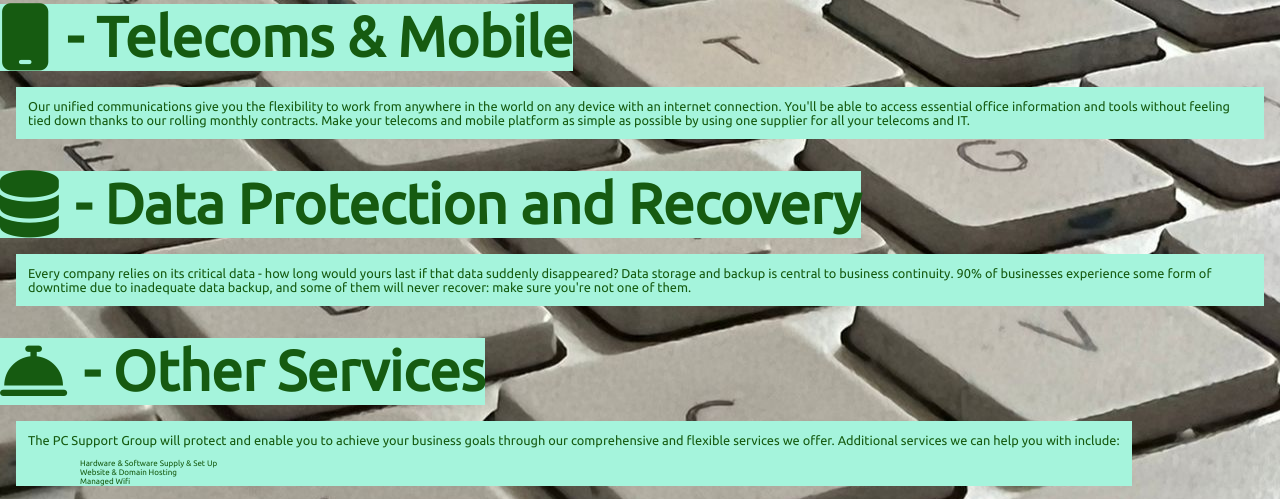
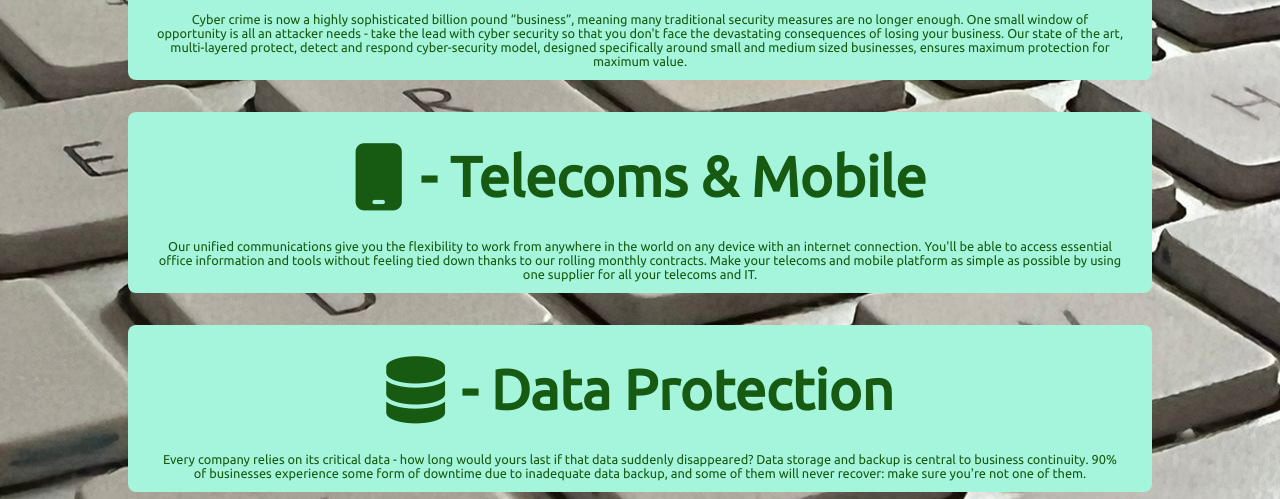
Before and after one commit to mark279455/Quicksilver-IT, a plain HTML site: page services.html in a window 1280 px wide. Shown: the part 742-1241 px from the top of the page. Drawn offline with Linux system fonts and the light colour scheme.

Commit message:
restyle of centre section of services page

```diff
--- a/assets/css/styles.css
+++ b/assets/css/styles.css
@@ -21,7 +21,7 @@
 * {
     margin: 0;
     padding: 0;
-    /* box-sizing: border-box; */
+    box-sizing: border-box;
 }
 
 body {
@@ -76,7 +76,6 @@ ul {
 
 #qit {
     color: inherit;
-    font-size: 3rem;
     text-decoration: none;
 }
 
@@ -89,7 +88,6 @@ ul {
 /* center section */
 #center {
     background: url('../images/background.jpg');
-    /* background-color: violet; */
     font-family: Ubuntu, sans-serif;
 }
 
@@ -228,10 +226,6 @@ i {
     color: var(--textcolor);
 }
 
-/* i:hover {
-    font-size: 265%;
-} */
-
 .tooltip-text {
     visibility: hidden;
     position: absolute;
@@ -243,6 +237,10 @@ i {
     font-family: Ubuntu, sans-serif;
 }
 
+.hover-text:hover {
+    font-size: 2rem;
+}
+
 .hover-text:hover .tooltip-text {
     visibility: visible;
 }
@@ -250,7 +248,6 @@ i {
 .hover-text {
     position: relative;
     display: inline-block;
-    /* margin: 10px; */
     font-family: Ubuntu, sans-serif;
     text-align: center;
 }
@@ -269,12 +266,21 @@ i {
     align-items: flex-start;
 }
 
+.service-block {
+    background-color: var(--background);
+    width: 80%;
+    margin: 1rem auto;
+    text-align: center;
+    border-radius: 8px
+}
+
 #services h2 {
     background-color: var(--background);
     margin-top: 2rem;
     display: flex;
     font-size: 3.5rem;
-    justify-content: flex-end;
+    justify-content: center;
+    /* text-align: center; */
 }
 
 #services p {
@@ -299,7 +305,7 @@ i {
 #services i {
     font-size: 4.2rem;
     padding-right: 1rem;
-    color: var(--textcolor);
+    /* color: var(--textcolor); */
 }
 
 /* contactus.html */
@@ -331,7 +337,6 @@ i {
     border: 5px solid var(--background);
     box-sizing: border-box;
     flex-grow: 2;
-    /* border-radius: 5%; */
 }
 
 label {
@@ -346,17 +351,17 @@ label {
     margin-right: 1rem;
 }
 
-.form-input{
+.form-input {
     font-size: 2rem;
     color: var(--textcolor);
 }
 
-#how-can{
+#how-can {
     font-size: 2rem;
     color: var(--textcolor);
 }
 
-.send-query{
+.send-query {
     background-color: var(--textcolor);
     color: var(--background);
     font-size: 2rem;
@@ -364,6 +369,6 @@ label {
     align-self: flex-end;
 }
 
-#how-did{
+#how-did {
     font-size: 2rem;
 }
--- a/services.html
+++ b/services.html
@@ -23,6 +23,7 @@
 
         <section id="center">
             <div id="services">
+                <div class="service-block">
                     <h2><i class="fa-solid fa-computer"></i> - IT Support Solutions</h2>
                     <p>If you're looking for an IT support partner you can trust and rely on, you're in the
                         right place. As a proactive IT support provider, we draw on specialist resources and
@@ -30,11 +31,15 @@
                         knowledge to ensure your business operates smoothly and safely. Our flexible solutions
                         support every aspect of your IT enterprise with products that are designed to suit you.
                     </p>
+                </div>
+                <div class="service-block">
                     <h2><i class="fa-solid fa-cloud"></i> - Cloud Services</h2>
                     <p>Cloud computing is a cost-effective way of working that delivers great results. It is
                         the delivery of computing services over the internet. It includes: servers, storage,
                         databases, networking, software, analytics, intelligence, telephony and more.
                     </p>
+                </div>
+                <div class="service-block">
                     <h2><i class="fa-solid fa-robot"></i> - Cyber Security</h2>
                     <p>Cyber crime is now a highly sophisticated billion pound “business”, meaning many
                         traditional security measures are no longer enough. One small window of opportunity is
@@ -46,6 +51,8 @@
                         sized
                         businesses, ensures maximum protection for maximum value.
                     </p>
+                </div>
+                <div class="service-block">
                     <h2><i class="fa-solid fa-mobile"></i> - Telecoms & Mobile</h2>
                     <p>
                         Our unified communications give you the flexibility to work from anywhere in the world
@@ -54,7 +61,9 @@
                         Make your telecoms and mobile platform as simple as possible by using one supplier for
                         all your telecoms and IT.
                     </p>
-                <h2><i class="fa-solid fa-database"></i> - Data Protection and Recovery</h2>
+                </div>
+                <div class="service-block">
+                    <h2><i class="fa-solid fa-database"></i> - Data Protection</h2>
                     <p>
                         Every company relies on its critical data - how long would yours last if that data
                         suddenly disappeared? Data storage and backup is central to business continuity. 90% of
@@ -62,6 +71,8 @@
                         them will
                         never recover: make sure you're not one of them.
                     </p>
+                </div>
+                <div class="service-block">
                     <h2><i class="fa-solid fa-bell-concierge"></i> - Other Services</h2>
                     <div>
                         <p>
@@ -75,6 +86,7 @@
                             <li>Website & Domain Hosting</li>
                             <li>Managed Wifi</li>
                         </ul>
+                    </div>
                 </div>
             </div>
         </section>
```
Lines whose indentation alone changed are shown as unchanged.
